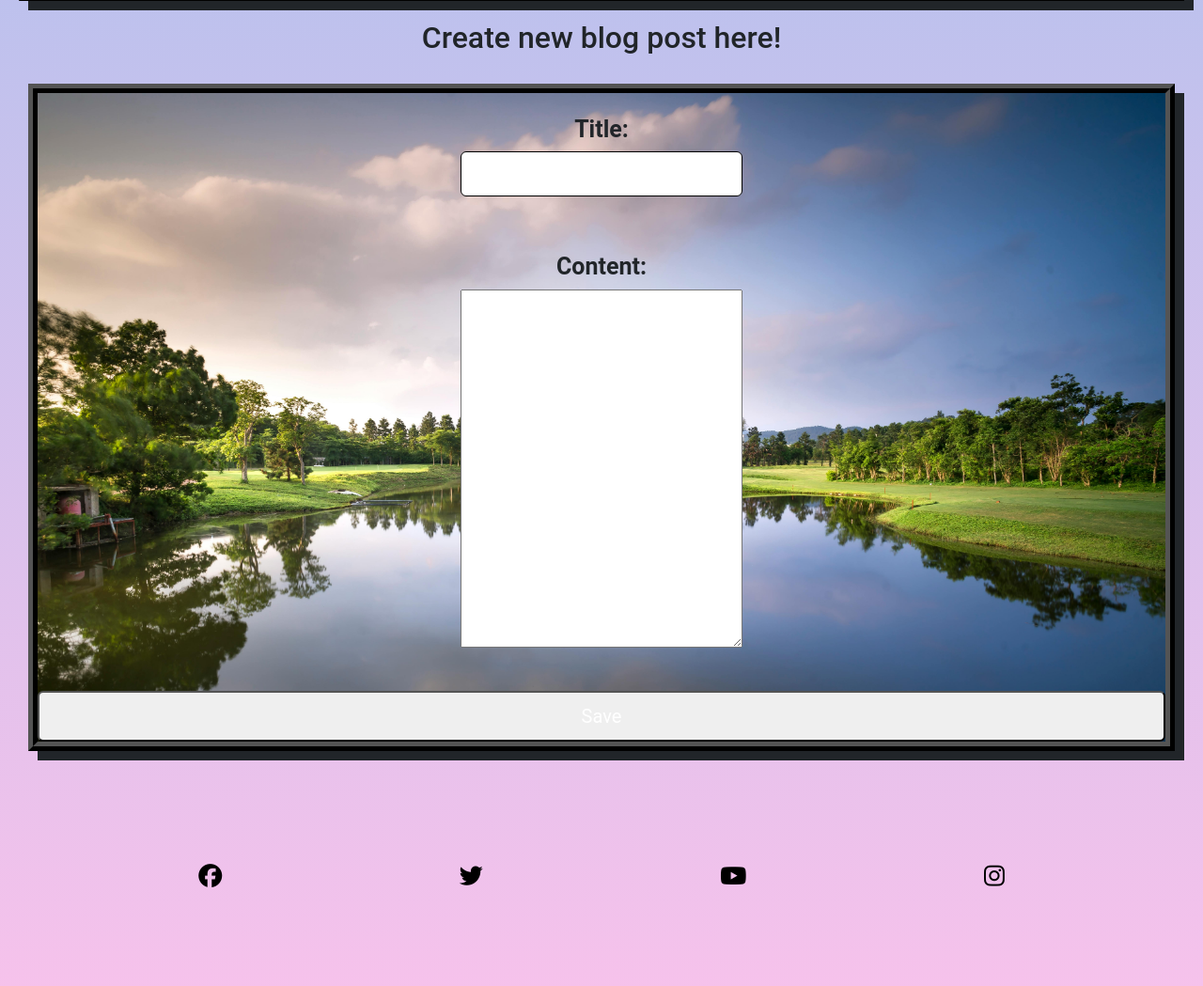
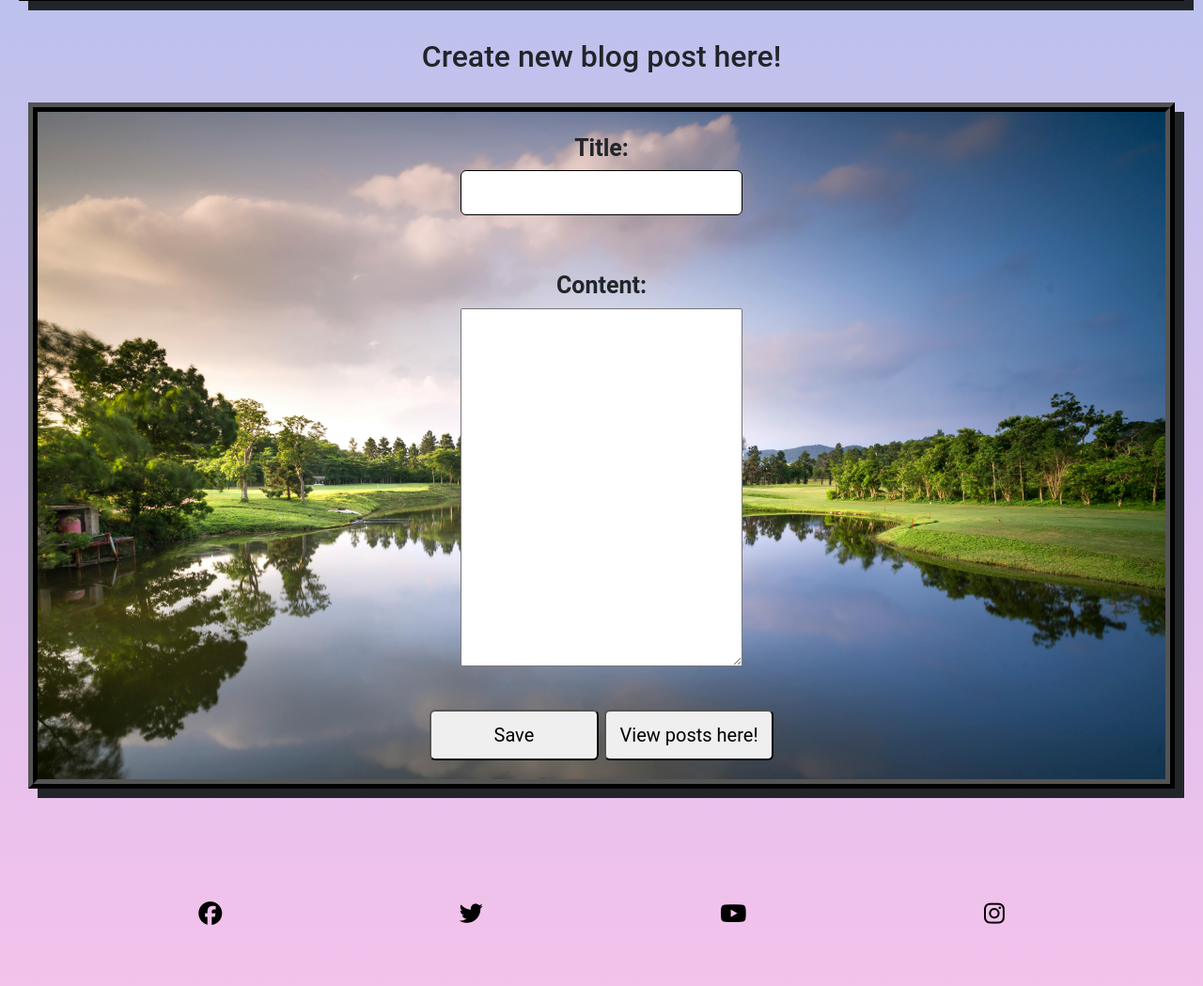
Before and after one commit to Drennan98/TeeTime, a Django app: page /blog/post/new/ in a window 1280 px wide. Shown: the part 439-1488 px from the top of the page at 94% size. Run offline with Django 5.2, Linux system fonts and the light colour scheme; some libraries are stand-ins or nearby versions.

Commit message:
Customise post form

```diff
--- a/blog/templates/blog/create_post.html
+++ b/blog/templates/blog/create_post.html
@@ -4,11 +4,12 @@
 
 {% block content %}
 
-<h2>Create new blog post here!</h2>
+<h2 class="create-postform-heading">Create new blog post here!</h2>
 <form method="post">
     {% csrf_token %}
     {{ form.as_p }}
-    <button type="submit">Save</button>
+    <button type="submit" class="save-post-button">Save</button>
+    <button type="submit" class="view-postlist-button"><a href="{% url 'blog' %}">View posts here!</button></a>
 </form>
 
 {% endblock %}
--- a/blog/views.py
+++ b/blog/views.py
@@ -36,7 +36,7 @@ def create_post(request):
         form = PostForm(request.POST)
         if form.is_valid():
             post = form.save(commit=False)
-            post.auther = request.user
+            post.author = request.user
             post.save()
             return redirect('post_detail', pk=post.pk)
         else:
--- a/static/css/style.css
+++ b/static/css/style.css
@@ -98,6 +98,10 @@ h1 {
     border: none;
 }
 
+.create-postform-heading {
+    padding-top: 20px;
+}
+
 /* Form styles */
 
 .form-container {
@@ -161,7 +165,7 @@ button {
 
 /* Hover pseudo classes */
 
-.signin-span:hover, .golf-course-list-button:hover, .signup-span:hover, .form-button:hover, #save-golfcourse-button:hover, #cancel-golfcourse-button:hover, .wide-buttons:hover, .nav-item:hover, .submit-golfcourse-button:hover, .back-to-courseform-button:hover, #signout-button:hover, #signin:hover {
+.signin-span:hover, .golf-course-list-button:hover, .signup-span:hover, .form-button:hover, #save-golfcourse-button:hover, #cancel-golfcourse-button:hover, .wide-buttons:hover, .nav-item:hover, .submit-golfcourse-button:hover, .back-to-courseform-button:hover, #signout-button:hover, #signin:hover, .save-post-button:hover, .view-postlist-button:hover {
     text-decoration: underline;
 }
 
@@ -236,7 +240,7 @@ form {
     border-style: groove;
 }
 
-#signup-button {
+#signup-button, .save-post-button, .view-postlist-button {
     width: 15%;
     color: black;
     margin-bottom: 20px;
--- a/templates/base.html
+++ b/templates/base.html
@@ -70,7 +70,7 @@
     </main>
     <div class="buttons">
         <!-- Buttons which will take the user to different parts of the site -->
-        <button class="wide-buttons text-black"><a href="{% url 'create_post' %}">Click here to view our blog posts &raquo;</button></a>
+        <button class="wide-buttons text-black"><a href="{% url 'create_post' %}">Click here to share a blog post and view other posts! &raquo;</button></a>
         <button class="wide-buttons text-black"><a href="{% url 'golfcourse_list' %}">Click here to submit and view our favourite golf courses &raquo;</button></a>
         <button class="wide-buttons text-black"><a href="{% url 'account_signup' %}">Click here to register for our golf blog &raquo;</button></a>
     </div>
```
Also changed, not shown: db.sqlite3.
